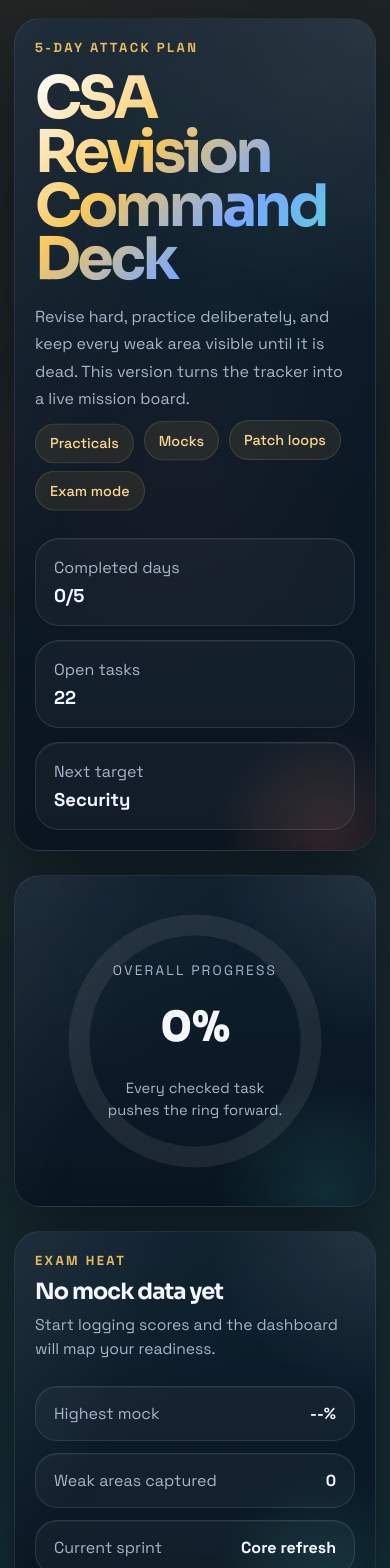
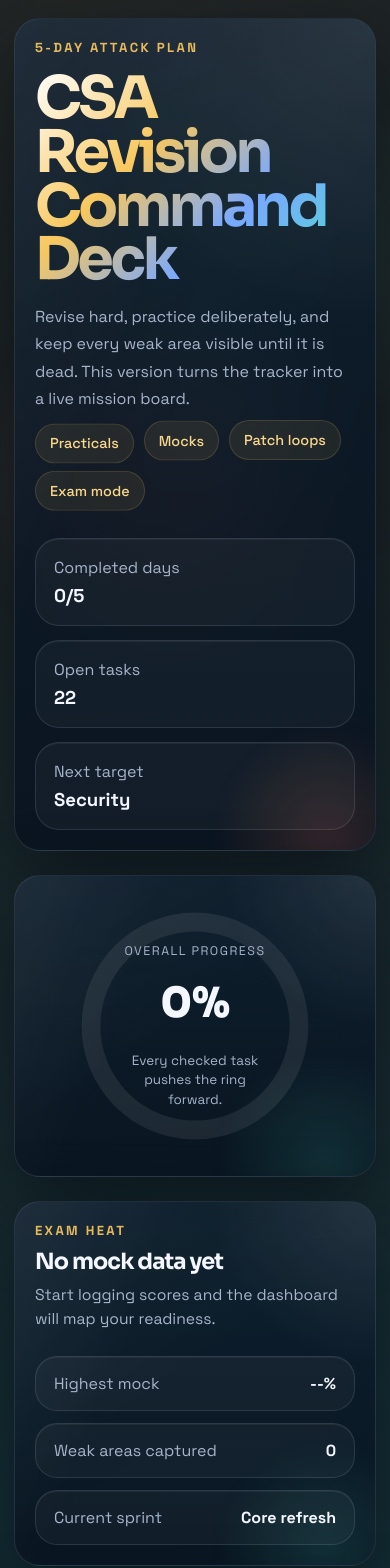
Before and after one commit to Nivetha200111/csa-des, a React (Vite) app: page / in a window 390 px wide. Shown: the top 1568 px of the page. Built offline with nearby package versions, Linux system fonts and the light colour scheme.

Commit message:
Fix mobile text overflow in tracker layout

```diff
--- a/src/styles.css
+++ b/src/styles.css
@@ -28,6 +28,7 @@ html,
 body,
 #root {
   min-height: 100%;
+  overflow-x: clip;
 }
 
 body {
@@ -118,12 +119,14 @@ button {
   margin: 0 auto;
   display: grid;
   gap: 24px;
+  min-width: 0;
 }
 
 .hero-grid {
   display: grid;
   grid-template-columns: minmax(0, 1.45fr) minmax(300px, 0.82fr) minmax(320px, 0.9fr);
   gap: 24px;
+  min-width: 0;
 }
 
 .content-grid {
@@ -131,17 +134,20 @@ button {
   grid-template-columns: 360px minmax(0, 1fr);
   gap: 24px;
   align-items: start;
+  min-width: 0;
 }
 
 .main-column {
   display: grid;
   gap: 24px;
+  min-width: 0;
 }
 
 .analytics-grid {
   display: grid;
   grid-template-columns: minmax(0, 1.2fr) minmax(320px, 0.8fr);
   gap: 24px;
+  min-width: 0;
 }
 
 .panel {
@@ -155,6 +161,7 @@ button {
   border: 1px solid var(--border);
   box-shadow: var(--shadow);
   backdrop-filter: blur(18px);
+  min-width: 0;
 }
 
 .panel::before {
@@ -194,6 +201,7 @@ button {
 .section-heading {
   display: grid;
   gap: 8px;
+  min-width: 0;
 }
 
 .section-heading__eyebrow,
@@ -222,6 +230,7 @@ button {
 .hero-copy {
   display: grid;
   gap: 16px;
+  min-width: 0;
 }
 
 .hero-copy h1,
@@ -248,6 +257,7 @@ button {
   color: var(--muted);
   font-size: 1rem;
   line-height: 1.7;
+  overflow-wrap: anywhere;
 }
 
 .hero-tags {
@@ -286,6 +296,7 @@ button {
   grid-template-columns: repeat(3, minmax(0, 1fr));
   gap: 14px;
   margin-top: 24px;
+  min-width: 0;
 }
 
 .hero-stat,
@@ -341,6 +352,7 @@ button {
   aspect-ratio: 1;
   display: grid;
   place-items: center;
+  min-width: 0;
 }
 
 .progress-ring__svg {
@@ -371,6 +383,7 @@ button {
   place-items: center;
   text-align: center;
   padding: 56px;
+  min-width: 0;
 }
 
 .progress-ring__label {
@@ -393,6 +406,8 @@ button {
   color: var(--muted);
   font-size: 0.92rem;
   line-height: 1.45;
+  max-width: 16ch;
+  overflow-wrap: anywhere;
 }
 
 .intel-stack {
@@ -503,6 +518,7 @@ button {
 
 .focus-header {
   align-items: flex-start;
+  min-width: 0;
 }
 
 .focus-badge {
@@ -560,6 +576,7 @@ button {
   align-items: center;
   text-align: left;
   color: var(--text);
+  min-width: 0;
 }
 
 .task-card--done {
@@ -876,6 +893,7 @@ button {
     linear-gradient(135deg, rgba(121, 168, 255, 0.08), transparent 34%),
     rgba(255, 255, 255, 0.03);
   box-shadow: inset 0 1px 0 rgba(255, 255, 255, 0.05);
+  min-width: 0;
 }
 
 .question-card__header {
@@ -929,6 +947,7 @@ button {
     background 180ms ease,
     box-shadow 180ms ease,
     opacity 180ms ease;
+  min-width: 0;
 }
 
 .question-option:disabled {
@@ -1016,6 +1035,7 @@ button {
   justify-content: space-between;
   gap: 16px;
   align-items: flex-start;
+  min-width: 0;
 }
 
 .note-card__label {
@@ -1178,6 +1198,28 @@ button {
     font-size: clamp(2.6rem, 15vw, 4.1rem);
   }
 
+  .focus-header p {
+    max-width: none;
+  }
+
+  .progress-ring {
+    width: min(100%, 260px);
+  }
+
+  .progress-ring__content {
+    padding: 40px;
+  }
+
+  .progress-ring__label {
+    font-size: 0.78rem;
+    letter-spacing: 0.12em;
+  }
+
+  .progress-ring__caption {
+    font-size: 0.84rem;
+    max-width: 15ch;
+  }
+
   .task-card {
     grid-template-columns: auto minmax(0, 1fr);
   }
```
